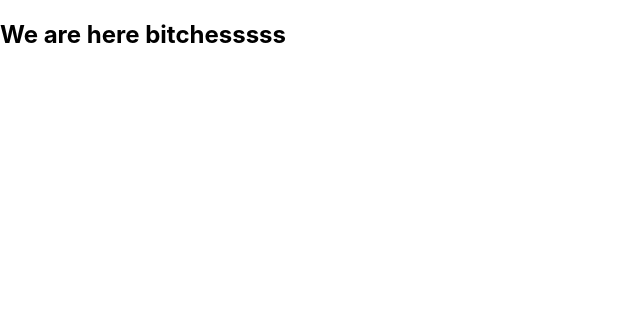
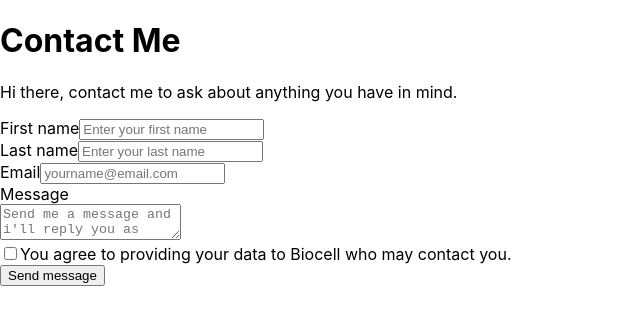
Before and after one commit to biocell/linktree, a React (Create React App) app: page /contact in a window 1280 px wide. Shown: the top 324 px of the page, without its empty margins (0-640 px from the left). Built offline with nearby package versions, Linux system fonts and the light colour scheme.

Commit message:
feat: created contact page

```diff
--- a/package.json
+++ b/package.json
@@ -8,8 +8,7 @@
     "@testing-library/user-event": "^13.5.0",
     "react": "^18.2.0",
     "react-dom": "^18.2.0",
-    "react-router-dom": "^5.3.4",
-    "react-scripts": "^5.0.1",
+    "react-scripts": "^2.1.3",
     "web-vitals": "^2.1.4"
   },
   "scripts": {
--- a/src/Contact.js
+++ b/src/Contact.js
@@ -1,7 +1,63 @@
+
+import React from 'react';
+
 const Contact = () => {
     return (
-        <div className="contact">
-            <h2> We are here bitchesssss</h2>
+        <div id="container">
+            <h1 id="heading">Contact Me</h1>
+            <p id="supporting_text">Hi there, contact me to ask about anything you have in mind.</p>
+            <form>
+                <div className="name_row">
+                    <div>
+                        <label for="first_name">First name</label>
+                        <input
+                        id="first_name"
+                        type="text"
+                        placeholder="Enter your first name"
+                        />
+                    </div>
+                    <div>
+                        <label for="last_name">Last name</label>
+                        <input
+                        id="last_name"
+                        type="text"
+                        placeholder="Enter your last name"
+                        />
+                    </div>
+                </div>
+                <div>
+                    <label for="email">Email</label>
+                    <input
+                    id="email"
+                    type="email"
+                    placeholder="yourname@email.com"
+                    />
+                </div>
+                <div>
+                    <label for="message">Message</label>
+                    <br />
+                    <textarea
+                    id="message"
+                    name="message"
+                    placeholder="Send me a message and i'll reply you as soon as possible..."
+                    />
+                </div>
+                <div id="consent_parent">
+                    <input
+                    id="consent"
+                    type="checkbox"
+                    />
+                    <label for="consent">
+                        You agree to providing your data to Biocell who may contact you.
+                    </label>
+                </div>
+                <div className="btn">
+                <button
+                id="btn__submit">
+                    Send message
+                    </button>
+                    </div>
+            </form>
         </div>
      );
 }
--- a/src/Homepage.js
+++ b/src/Homepage.js
@@ -70,15 +70,7 @@
         />
       </div>
 
-      <div id="footer">
-        <img className="zuri" alt="i4g logo" src="./img/Zuri.Internship_Logo.svg" />
-        <p className="HNG">HNG Internship 9 Frontend Task</p>
-        <img
-          className="footer"
-          src="./img/I4G.svg"
-          alt="ingressive for good"
-        />
-      </div>
+
 
 
     </main>
```
Also changed, not shown: src/Footer.js (added, +18 -0 lines).
